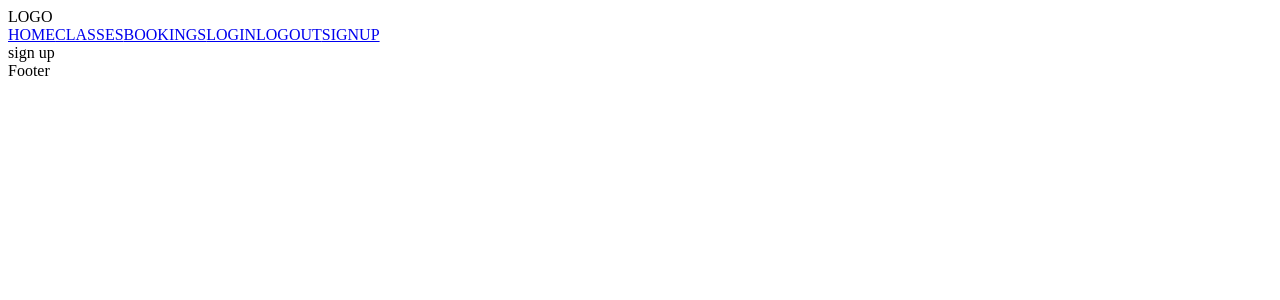
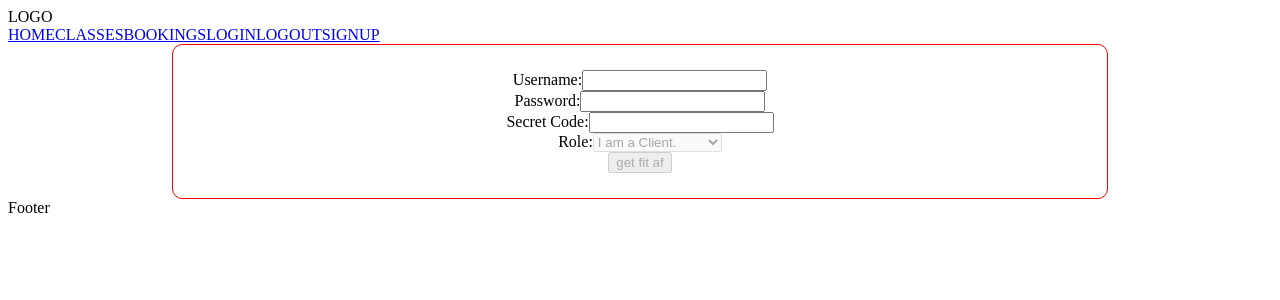
Before and after one commit to bw-anywherefitness-happyfuntime/front-end, a React (Create React App) app in the folder anywhere-fitness-4/: page /signup in a window 1280 px wide. Shown: the top 300 px of the page. Built offline with nearby package versions, Linux system fonts and the light colour scheme.

Commit message:
signup works up to API calls. small bug: deleting secret code does not change selected item in dropdown back to CLIENT

```diff
--- a/anywhere-fitness-4/src/App.js
+++ b/anywhere-fitness-4/src/App.js
@@ -15,6 +15,8 @@ import Logout from './components/Logout'
 import Signup from './components/Signup'
 
 //INITIAL FORM STATES
+const AUTH_KEY = "makemesuperman";
+
 const initialLoginValues = {
   username: "",
   password: "",
@@ -33,10 +35,11 @@ const initialSignupErrors = {
   username: "",
   password: "",
   secret: "",
-  role: "", //'instructor' or 'client'
+  role: "",
 }
 const initialLoginDisabled = true;
 const initSignupRoleDisabled = true;
+const initSignupSubmitDisabled = true;
 
 function App() {
   //LOGIN FORM STATE
@@ -47,15 +50,16 @@ function App() {
   const [signupValues, setSignupValues] = useState(initialSignup)
   const [signupErrors, setSignupErrors] = useState(initialSignupErrors)
   const [signupRoleDisabled, setSignupRoleDisabled] = useState(initSignupRoleDisabled);
+  const [signupSubmitDisabled, setSignupSubmitDisabled] = useState(initSignupSubmitDisabled);
 
   //EVENT HANDLERS
   const loginInputChange = (name, value) => {
-    console.log('login input change: ', name, value); //PLACEHOLDER
+    // console.log('login input change: ', name, value); //PLACEHOLDER
     validateLogin(name, value);
     setLoginValues({...loginValues, [name]:value});
   }
   const signupInputChange = (name, value) => {
-    console.log('signup input change: ', name, value); //PLACEHOLDER
+    // console.log('signup input change: ', name, value); //PLACEHOLDER
     validateSignup(name, value);
     setSignupValues({...signupValues, [name]:value});
   }
@@ -74,6 +78,7 @@ function App() {
       .catch(err => setLoginErrors({ ...loginErrors, [name]: err.errors[0] }))
   }
   const validateSignup = (name, value) => {
+    // console.log('validating signup now')
     yup.reach(signupSchema, name)
       .validate(value)
       .then(() => setSignupErrors({ ...signupErrors, [name]:''}))
@@ -82,9 +87,25 @@ function App() {
 
   //SIDE EFFECTS
   // - if the form is valid, then enable submit button
+  // - - for LOGIN
   useEffect(() => {
     loginSchema.isValid(loginValues).then(valid => setLoginDisabled(!valid))
 }, [loginValues]);
+
+  // - - for SIGNUP
+  useEffect(() => {
+    signupSchema.isValid(signupValues).then(valid => setSignupSubmitDisabled(!valid))
+}, [signupValues]);
+  useEffect(() => { //if the secret code is the auth key, enable selection of INSTRUCTOR
+    if(signupValues.secret === AUTH_KEY){
+      setSignupRoleDisabled(false);
+    }
+    else {
+      setSignupRoleDisabled(true);
+      // setSignupValues({...signupValues, role: 'client'}); //if it gets disabled, go back to client
+      // this ^^^^ times out so it's commented out for the moment but it SHOULD get fixed.
+    }
+}, [signupValues]);
 
   return (
     <div className="App">
@@ -115,6 +136,7 @@ function App() {
               values={signupValues}
               change={signupInputChange}
               role_disabled={signupRoleDisabled}
+              submit_disabled={signupSubmitDisabled}
               submit={signupSubmit}
               errors={signupErrors}
             />
--- a/anywhere-fitness-4/src/components/Signup.js
+++ b/anywhere-fitness-4/src/components/Signup.js
@@ -1,10 +1,71 @@
-import React from 'react'
+import React from 'react';
+import './styles/Signup.css';
 
-export default function Signup() {
+export default function Signup(props) {
+    const {
+        values,
+        change,
+        submit,
+        submit_disabled,
+        role_disabled,
+        errors,
+    } = props;
+
+    const onSubmit = evt => {
+        evt.preventDefault()
+        // console.log("submit called from Signup.js");
+        submit();
+    }
+    const onChange = evt => {
+        const { name, value } = evt.target;
+        change(name, value);
+    }
+
     return (
-        <div>sign up</div>
+        <div className="login">
+            <form className="input form" onSubmit={onSubmit}>
+            <label> Username:
+                    <input
+                        value={values.username}
+                        onChange={onChange}
+                        name="username"
+                        type="text"
+                    />
+                </label>
+                <label> Password:
+                    <input
+                        value={values.password}
+                        onChange={onChange}
+                        name="password"
+                        type="password"
+                    />
+                </label>
+                <label> Secret Code:
+                    <input
+                        value={values.secret}
+                        onChange={onChange}
+                        name="secret"
+                        type="text"
+                    />
+                </label>
+                <label>Role:
+                    <select id="role-dropdown" disabled={role_disabled} value={values.role} name="role" onChange={onChange}>
+                        <option value="">-- select a role --</option>
+                        <option value="client">I am a Client.</option>
+                        <option value="instructor">I am an Instructor.</option>
+                    </select>
+                </label>
+                <div className="errors">
+                    <div>{errors.username}</div>
+                    <div>{errors.password}</div>
+                </div>
+                <button id='submitBtn' disabled={submit_disabled}>{values.role === "client"? 'get fit af' : 'make em cry'}</button>
+
+            </form>
+        </div>
     )
 }
+
 
 // SIGN UP FORM
 //username
--- a/anywhere-fitness-4/src/components/validation/signupSchema.js
+++ b/anywhere-fitness-4/src/components/validation/signupSchema.js
@@ -4,12 +4,15 @@ const signupSchema = yup.object().shape({
     username: yup
         .string()
         .trim()
+        .min(6, 'username must be at least 6 characters')
         .required('username is required'),
     password: yup
         .string()
         .trim()
+        .min(6, 'password must be at least 6 characters')
         .required('please enter a password'),
-
+    secret: yup.string(),
+    role: yup.string().oneOf(["instructor", "client"], "choose a role"),
 });
 
 export default signupSchema;
```
